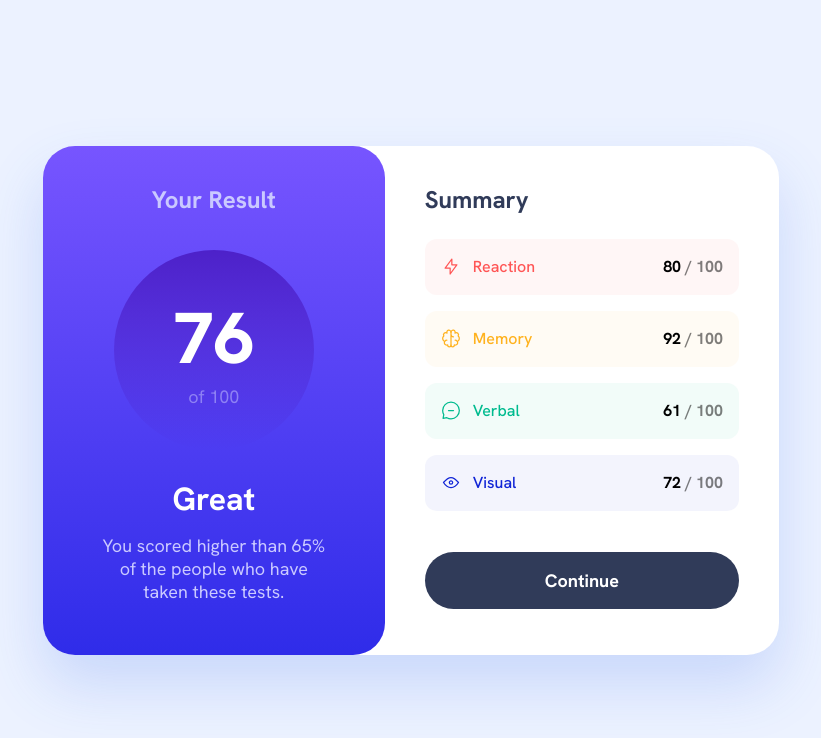
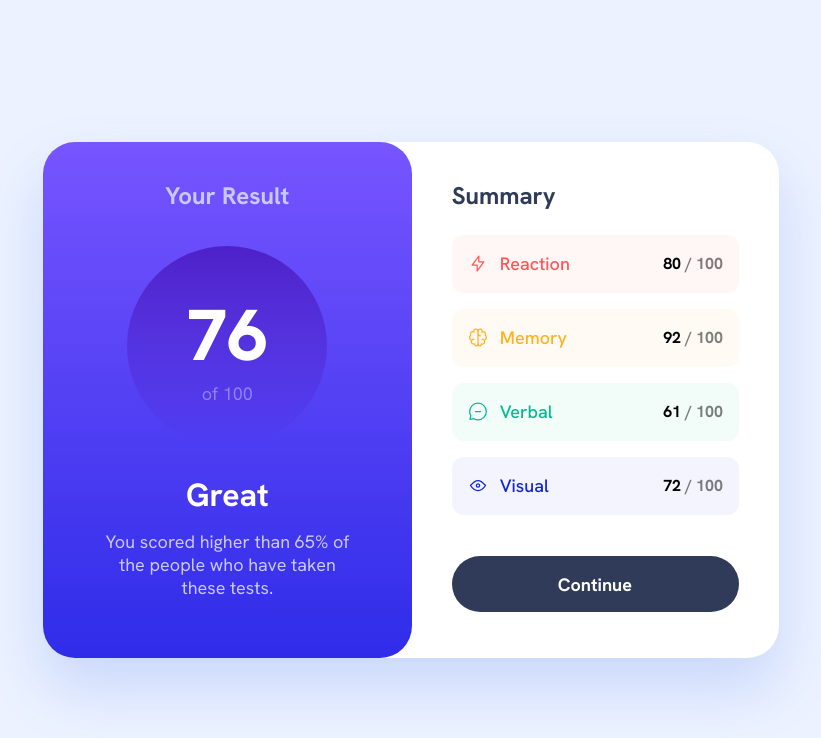
Before and after one commit to gabrieltrtl/results-summary-component, a plain HTML site: page index.html in a window 1280 px wide. Shown: the whole page, without its empty margins (229-1050 px from the left). Drawn offline with Linux system fonts and the light colour scheme.

Commit message:
final commit 3.0

```diff
--- a/style.css
+++ b/style.css
@@ -103,7 +103,7 @@ body {
   display: flex;
   justify-content: space-between;
   align-items: center;
-  padding: 1.0625rem 1rem 1.125rem 1rem;
+  padding: 17px 16px 18px 16px;
   border-radius: 0.75rem;
 }
 
@@ -181,6 +181,7 @@ body {
     justify-content: center;
     align-items: center;
     background: #ECF2FF;
+
   }
 
   .container {
@@ -227,6 +228,10 @@ body {
     padding: 2.375rem 2.5rem 2.875rem 2.5rem;
   }
 
+  .label {
+    font-size: 18px;
+  }
+
   .container__summary-wrapper h2 {
     font-size: 24px;
   }
@@ -235,6 +240,10 @@ body {
     margin-bottom: 2.5625rem;
   }
 
+  .container__summary-wrapper a {
+    padding: 1.0625rem 6.6875rem 1rem 6.625rem;
+  }
+
   .container__summary-wrapper a:hover {
     background: linear-gradient(to bottom, #6943FF, #2F2CE9)
   }
```
